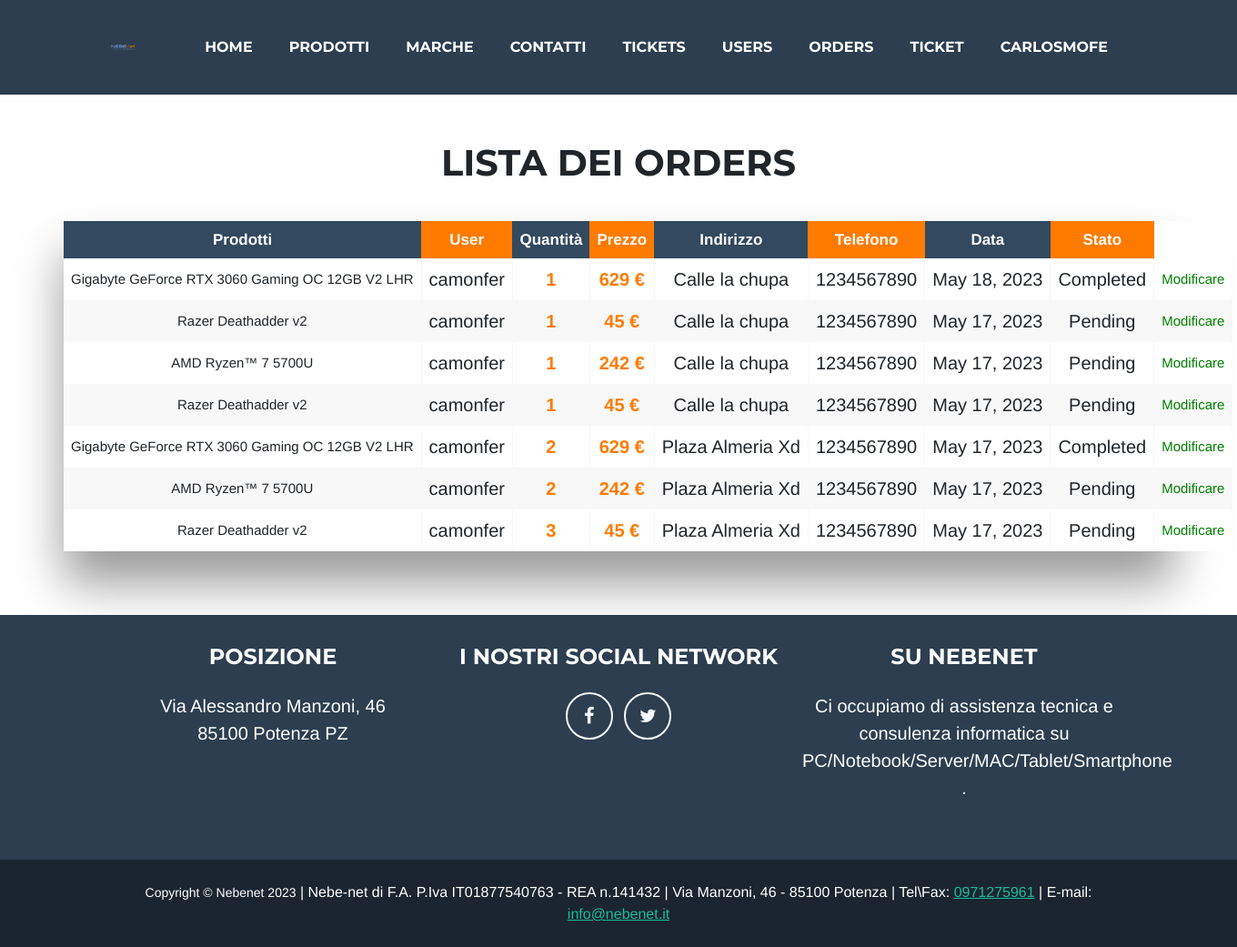
After one commit to CarlosMontesino02/nebenet, a Django app: page /listorders/ in a window 1360 px wide. The commit adds this page. Shown: the whole page at 91% size. Run offline with Django 4.2, Linux system fonts and the light colour scheme; a user stored in the database is signed in; data comes from the database, SQL or seed files in the repository; both versions use the stored data as it was after the commit; some libraries are stand-ins or nearby versions.

Commit message:
Lista de ordenes y modificación

```diff
--- a/nebenet/urls.py
+++ b/nebenet/urls.py
@@ -81,4 +81,6 @@ urlpatterns = [
     path('cart', Cart.as_view() , name='cart'),
     path('check-out', CheckOut.as_view() , name='checkout'),
     path('orders', OrderView.as_view(), name='orders'),
+    path('listorders/', Order_List.as_view(), name='orders_list'),
+    path('listorders/<int:pk>/update', Order_Update.as_view(), name='orders_update'),
 ] + static(settings.MEDIA_URL, document_root=settings.MEDIA_ROOT)
--- a/nebenet_app/forms.py
+++ b/nebenet_app/forms.py
@@ -7,6 +7,7 @@ from django.views.generic import FormView
 from django.views.generic.detail import SingleObjectMixin
 from django.views.generic import DetailView
 from django.utils.translation import gettext_lazy as _
+from django.forms import inlineformset_factory
 
 class UserForm(UserCreationForm):
 	class Meta:
@@ -49,3 +50,8 @@ class ComentForm(forms.ModelForm):
     class Meta:
         model = Coment
         fields = ['co_text']
+
+class OrderForm(forms.ModelForm):
+    class Meta:
+        model = Order
+        fields = ['status']
--- a/nebenet_app/templates/base.html
+++ b/nebenet_app/templates/base.html
@@ -32,7 +32,7 @@
                 <div class="collapse navbar-collapse" id="navbarResponsive">
                     <ul class="navbar-nav ms-auto">
                         <li class="nav-item mx-0 mx-lg-1"><a class="nav-link py-3 px-0 px-lg-3 rounded" href="{% url 'index' %}">Home</a></li>
-                        {% if user.is_staff %}
+                        {% if request.user.is_staff %}
                         <li class="nav-item mx-0 mx-lg-1">
                             <a class="nav-link py-3 px-0 px-lg-3 rounded" href="{% url 'products_admin_list' %}">Prodotti</a>
                         </li>
@@ -43,7 +43,11 @@
                         {% endif %}
                         <li class="nav-item mx-0 mx-lg-1"><a class="nav-link py-3 px-0 px-lg-3 rounded" href="{% url 'brands' %}">Marche</a></li>
                         <li class="nav-item mx-0 mx-lg-1"><a class="nav-link py-3 px-0 px-lg-3 rounded" href="/company/1/">Contatti</a></li>
-                        {% if user.is_staff %}<li class="nav-item mx-0 mx-lg-1"><a class="nav-link py-3 px-0 px-lg-3 rounded" href="{% url 'tickets-admin' %}">Tickets</a></li><li class="nav-item mx-0 mx-lg-1"><a class="nav-link py-3 px-0 px-lg-3 rounded" href="{% url 'usuarios-lista' %}">Users</a></li>{% endif %}
+                        {% if request.user.is_staff %}
+                        <li class="nav-item mx-0 mx-lg-1"><a class="nav-link py-3 px-0 px-lg-3 rounded" href="{% url 'tickets-admin' %}">Tickets</a></li>
+                        <li class="nav-item mx-0 mx-lg-1"><a class="nav-link py-3 px-0 px-lg-3 rounded" href="{% url 'usuarios-lista' %}">Users</a></li>
+                        <li class="nav-item mx-0 mx-lg-1"><a class="nav-link py-3 px-0 px-lg-3 rounded" href="{% url 'orders_list' %}">Orders</a></li>
+                        {% endif %}
                         {% if request.user.is_authenticated %}
                         <li class="nav-item mx-0 mx-lg-1"><a class="nav-link py-3 px-0 px-lg-3 rounded" href="{% url 'tickets_add' %}">Ticket</a></li>
                         <div class="dropdown"><li class="nav-item mx-0 mx-lg-1"><a class="dropbtn nav-link py-3 px-0 px-lg-3 rounded" href="/usuarios/{{ request.user.pk }}">{{ request.user.username }}</a></li>
--- /dev/null
+++ b/nebenet_app/templates/nebenet_app/order_list.html
@@ -0,0 +1,45 @@
+{% extends 'base.html' %}
+{% block content %}
+{% load static %}
+<header>
+    <link href="/static/css/tabla.css" rel="stylesheet" />
+</header>
+<body>
+    <p class="adminpro"><h1>Lista dei orders</h1>
+<div class="table-wrapper">
+    <table class="fl-table">
+        <thead>
+            <tr>
+                <th>Prodotti</th>
+                <th>User</th>
+                <th>Quantità </th>
+                <th>Prezzo</th>
+                <th>Indirizzo</th>
+                <th>Telefono</th>
+                <th>Data</th>
+                <th>Stato</th>
+            </tr>
+            </thead>
+            <tbody>
+            {% for order in object_list %}
+            <tr>
+                <td>{{ order.product }}</td>
+                <td> <a class="singleticket" href="/usuarios/{{ order.customer.pk }}">{{ order.customer}}</a></td>
+                <td><span class="tabalaprecio">{{ order.quantity }}<span></td>
+                <td><span class="tabalaprecio">{{ order.price}} €<span></td>
+                <td><span class="singleticket">{{ order.address}} <span></td>
+                <td><span class="singleticket">{{ order.phone}} <span></td>
+                <td><span class="singleticket">{{ order.date}} <span></td>
+                {% if order.status %}
+                <td><span class="singleticket">Completed<span></td>
+                {% else %}
+                <td><span class="singleticket">Pending<span></td>
+                {%  endif %}
+                <td><a class="atd" href="{% url 'orders_update' order.pk %}">Modificare </a><span>
+            </tr>
+            {% endfor %}
+            <tbody>
+        </table>
+</div>
+</body>
+{% endblock %}
--- a/nebenet_app/views.py
+++ b/nebenet_app/views.py
@@ -54,9 +54,11 @@ class search(ListView):
         object_list=User.objects.filter(Q(username__icontains=query))
         return object_list
 
-class User_List(LoginRequiredMixin, ListView):
+class User_List(UserPassesTestMixin,LoginRequiredMixin, ListView):
     model = User
     template_name = "./nebenet_app/user_list.html"
+    def test_func(self):
+        return self.request.user.is_staff
 
 class User_Detail(UserPassesTestMixin,LoginRequiredMixin, DetailView):
     model = User
@@ -444,3 +446,16 @@ class CheckOut(LoginRequiredMixin, View):
             order.save()
         request.session['cart'] = {}
         return redirect('orders')
+
+class Order_List(UserPassesTestMixin,ListView):
+    model = Order
+    def test_func(self):
+        return self.request.user.is_staff
+
+class Order_Update(UserPassesTestMixin,UpdateView):
+    model = Order
+    form_class = OrderForm
+    def form_valid(self,form):
+        return HttpResponseRedirect('/listorders')
+    def test_func(self):
+        return self.request.user.is_staff
```
Also changed, not shown: nebenet_app/templates/nebenet_app/order_form.html (added, +15 -0 lines), db.sqlite3, media/Captura_desde_2023-05-13_15-22-17.png (added).
